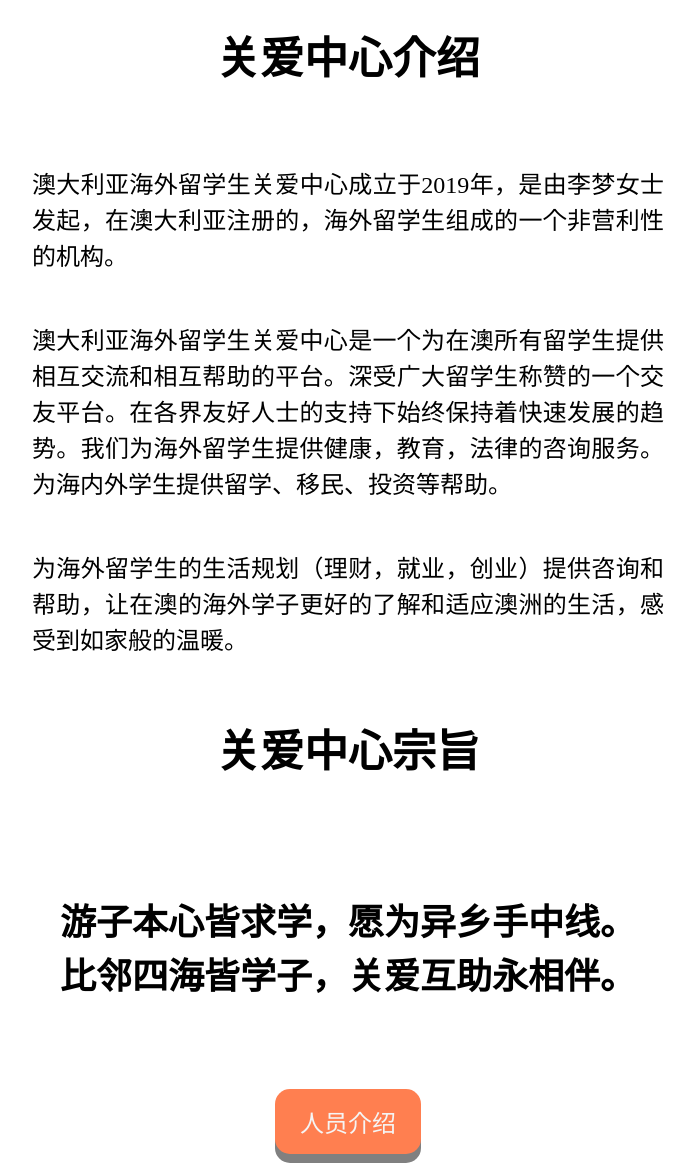
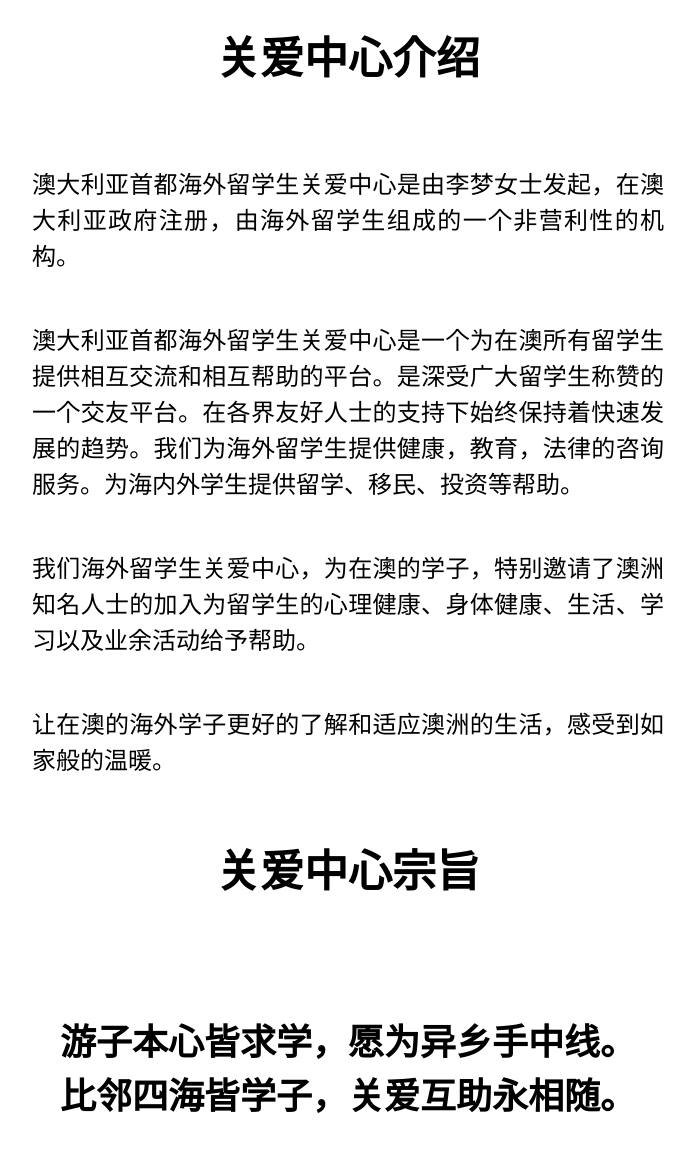
Before and after one commit to ahwlxsgazx/ahwlxsgazx.github.io, a plain HTML site: page home.html in a window 1280 px wide. Shown: the part 994-2157 px from the top of the page, without its empty margins (292-987 px from the left). Drawn offline with Linux system fonts and the light colour scheme.

Commit message:
Update home.html

```diff
--- a/home.html
+++ b/home.html
@@ -4,7 +4,7 @@
 <head>
     <meta charset="utf-8">
     <meta http-equiv="X-UA-Compatible" content="IE=edge">
-    <title>澳大利亚海外留学生关爱中心</title>
+    <title>澳大利亚首都海外留学生关爱中心</title>
     <meta name="description" content="An interactive getting started guide for Brackets.">
     <meta name="viewport" content="width=device-width, initial-scale=1.0">
     <link rel="stylesheet" href="css/main.css">
@@ -12,10 +12,10 @@
 <body>
     <header>
         <ul>
-
             <li><a href="home.html">首页</a></li>
-            <li><a href="detail.html">人员介绍</a></li>
+            <li><a href="detail.html">人员简介</a></li>
             <li><a href="activity.html">活动</a></li>
+            <li><a href="GW.html">学生顾问</a></li>
 
         </ul>
     </header>
@@ -24,20 +24,21 @@
     </div>
     <div class="center">
 
-        澳大利亚海外留学生<br />关爱中心<br />Australia Overseas Youth Care Center
+        澳大利亚首都海外留学生<br />关爱中心<br />Australia Capital Territory Oversea Chinese Students Care Centre Incorporated
     </div>
 
     <h2>关爱中心介绍</h2>
     <div class="wrapper">
-        <p>澳大利亚海外留学生关爱中心成立于2019年，是由李梦女士发起，在澳大利亚注册的，海外留学生组成的一个非营利性的机构。</p>
-        <p>澳大利亚海外留学生关爱中心是一个为在澳所有留学生提供相互交流和相互帮助的平台。深受广大留学生称赞的一个交友平台。在各界友好人士的支持下始终保持着快速发展的趋势。我们为海外留学生提供健康，教育，法律的咨询服务。为海内外学生提供留学、移民、投资等帮助。</p>
-        <p>为海外留学生的生活规划（理财，就业，创业）提供咨询和帮助，让在澳的海外学子更好的了解和适应澳洲的生活，感受到如家般的温暖。</p>
+        <p>澳大利亚首都海外留学生关爱中心是由李梦女士发起，在澳大利亚政府注册，由海外留学生组成的一个非营利性的机构。</p>
+        <p>澳大利亚首都海外留学生关爱中心是一个为在澳所有留学生提供相互交流和相互帮助的平台。是深受广大留学生称赞的一个交友平台。在各界友好人士的支持下始终保持着快速发展的趋势。我们为海外留学生提供健康，教育，法律的咨询服务。为海内外学生提供留学、移民、投资等帮助。</p>
+        <p>我们海外留学生关爱中心，为在澳的学子，特别邀请了澳洲知名人士的加入为留学生的心理健康、身体健康、生活、学习以及业余活动给予帮助。</p>
+        <p>让在澳的海外学子更好的了解和适应澳洲的生活，感受到如家般的温暖。</p>
     </div>
     <h2>关爱中心宗旨</h2>
     <div class="wrapper">
         <h5>
             游子本心皆求学，愿为异乡手中线。<br />
-            比邻四海皆学子，关爱互助永相伴。
+            比邻四海皆学子，关爱互助永相随。
         </h5>
         <div class="space">
             <a href="detail.html"><div class="button"><span>人员介绍</span></div></a>
```
